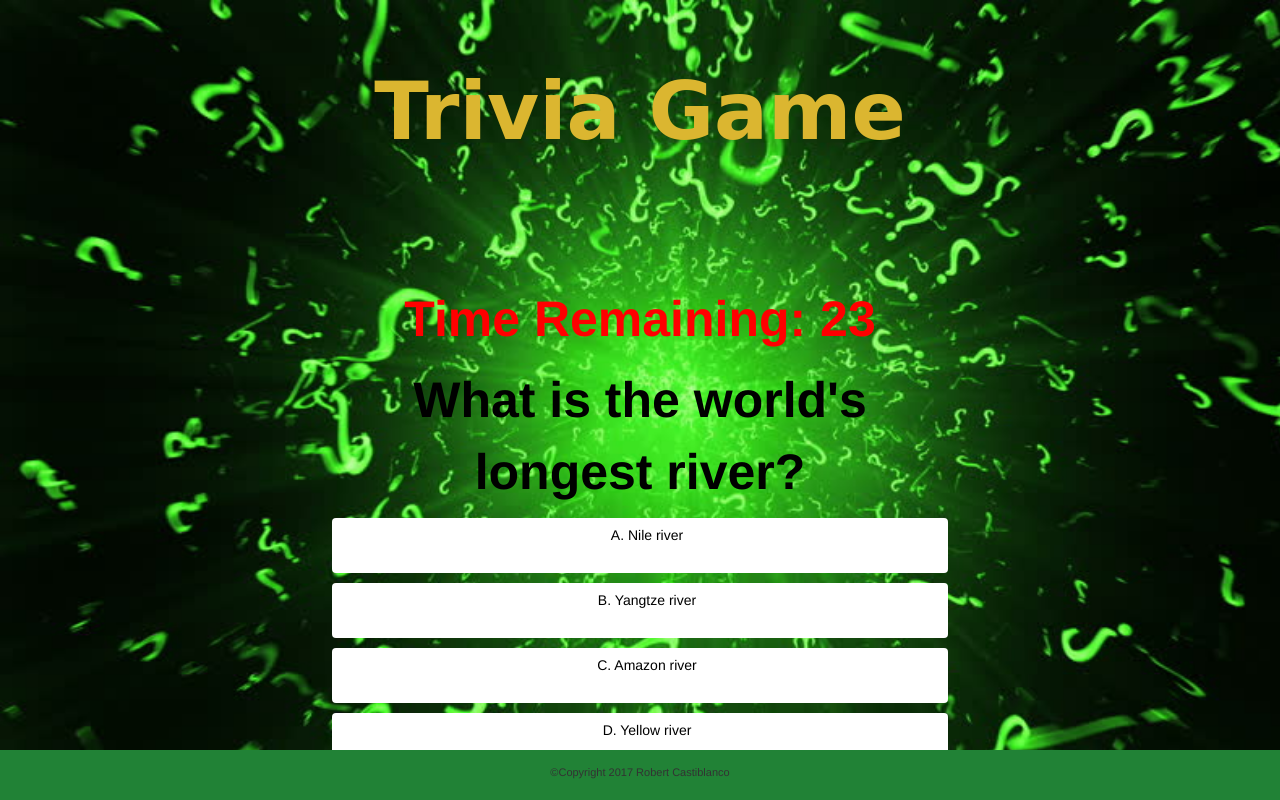
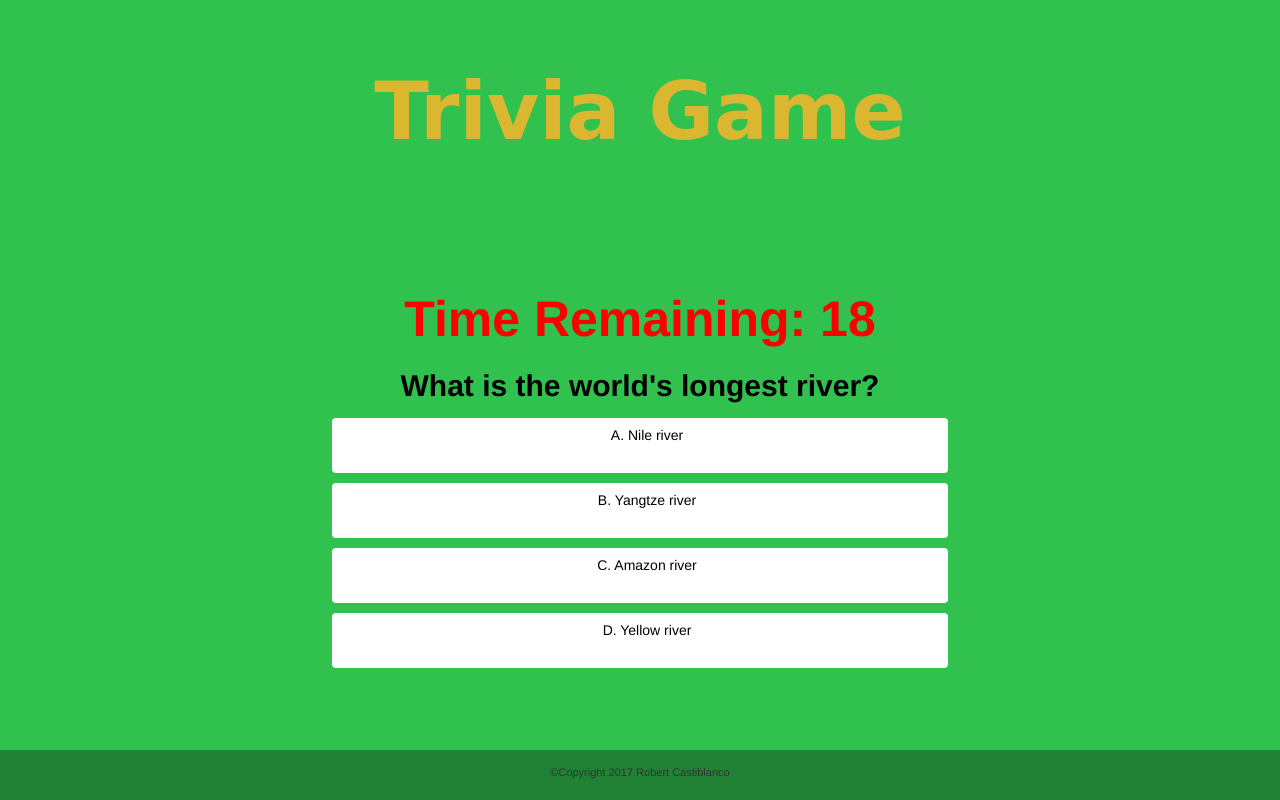
Before and after one commit to ccrs2006/Trivia-Game, a plain HTML site: page index.html in a window 1280 px wide. Both pictures are taken after a click on the button "Begin Game". Drawn offline with nearby package versions, Linux system fonts and the light colour scheme.

Commit message:
changed background color for smaller screens

```diff
--- a/assets/css/style.css
+++ b/assets/css/style.css
@@ -28,7 +28,7 @@ body {
 .text-center {
   color: #000000;
   font-weight: bold;
-  font-size: 50px;
+  font-size: 30px;
   font-weight: 10px;
 }
 
@@ -106,6 +106,10 @@ footer {
 }
 
 @media (min-width: 980px) {
+   body {
+    background-color: #30c14f;
+    background: #30c14f;
+   }
     .container {
         width: 970px;
     }
@@ -117,5 +121,6 @@ footer {
    }
    body {
     background-color: #30c14f;
+    background: #30c14f;
    }
 }
--- a/assets/javascript/game.js
+++ b/assets/javascript/game.js
@@ -1,7 +1,7 @@
 //GLOBAL VARIABLES
 var primaryScreen;
 var gameHTML;
-var counter = 25;
+var counter = 20;
 var questionArray = [
 "What is the world's longest river?",
 "Name of the world's largest ocean?",
@@ -86,7 +86,7 @@ function generateLoss() {
 	}
 
 function generateHTML() {
-	gameHTML = "<p class='text-center timer-p'>Time Remaining: <span class='timer'>25</span></p><p class='text-center'>" + questionArray[questionCounter] + "</p><p class='first-answer answer'>A. " + answerArray[questionCounter][0] + "</p><p class='answer'>B. "+answerArray[questionCounter][1]+"</p><p class='answer'>C. "+answerArray[questionCounter][2]+"</p><p class='answer'>D. "+answerArray[questionCounter][3]+"</p>";
+	gameHTML = "<p class='text-center timer-p'>Time Remaining: <span class='timer'>20</span></p><p class='text-center'>" + questionArray[questionCounter] + "</p><p class='first-answer answer'>A. " + answerArray[questionCounter][0] + "</p><p class='answer'>B. "+answerArray[questionCounter][1]+"</p><p class='answer'>C. "+answerArray[questionCounter][2]+"</p><p class='answer'>D. "+answerArray[questionCounter][3]+"</p>";
 	$(".main-area").html(gameHTML);
 }
 
@@ -94,7 +94,7 @@ function wait() {
 	if(questionCounter < 7) {
 		questionCounter++;
 		generateHTML();
-		counter = 25;
+		counter = 20;
 		timerWrapper();
 	}else {
 		finalScreen();
@@ -102,8 +102,8 @@ function wait() {
 }
 
 function timerWrapper() {
-	Clock = setInterval(twentyFiveSeconds, 1000);
-	function twentyFiveSeconds () {
+	Clock = setInterval(twentySeconds, 1000);
+	function twentySeconds () {
 		if(counter === 0) {
 			clearInterval(Clock);
 			generateLossDueToTimeout();
@@ -125,7 +125,7 @@ function resetGame(){
 	IfCorrect = 0;
 	IfNotCorrect = 0;
 	IfNotAnswered = 0;
-	counter = 25;
+	counter = 20;
 	generateHTML();
 	timerWrapper();
 }
```
